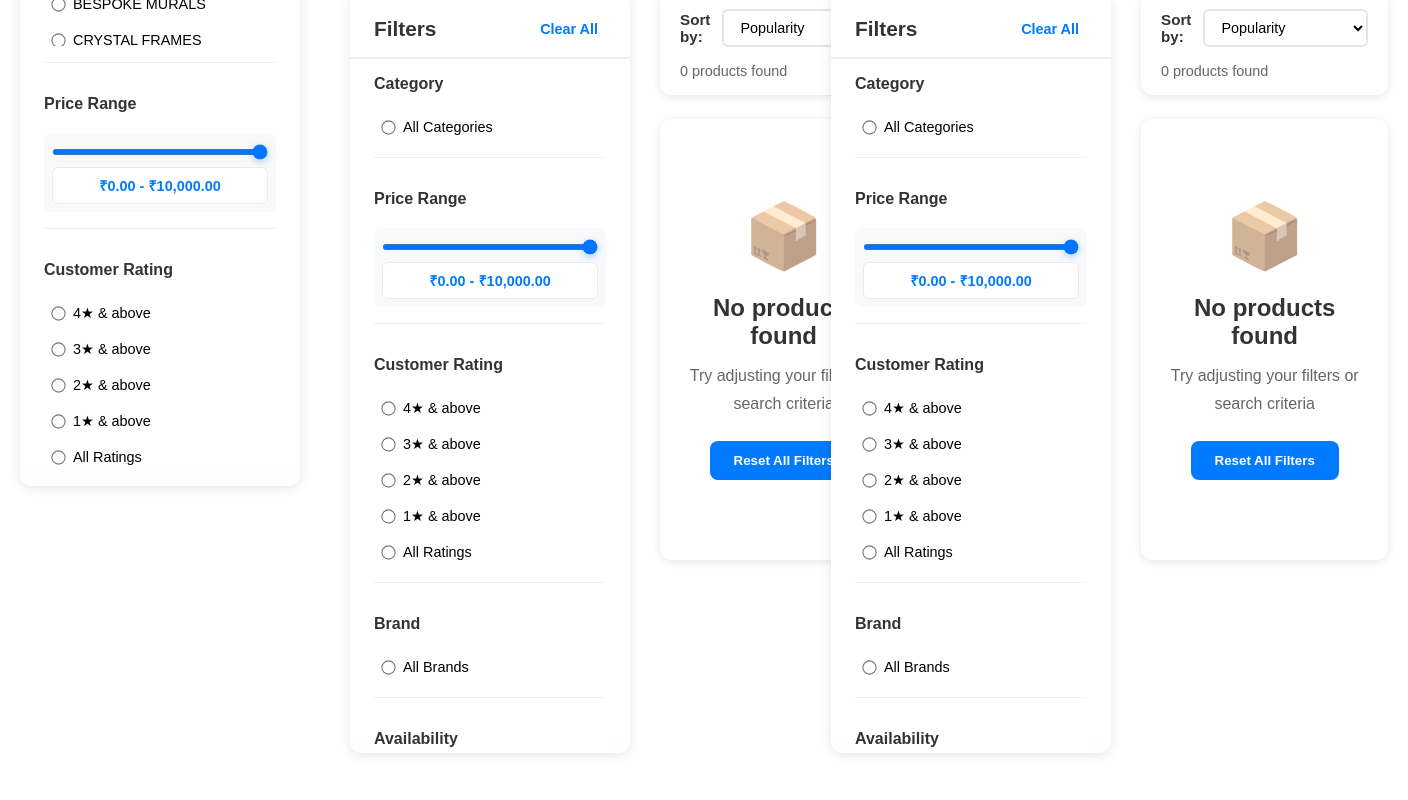
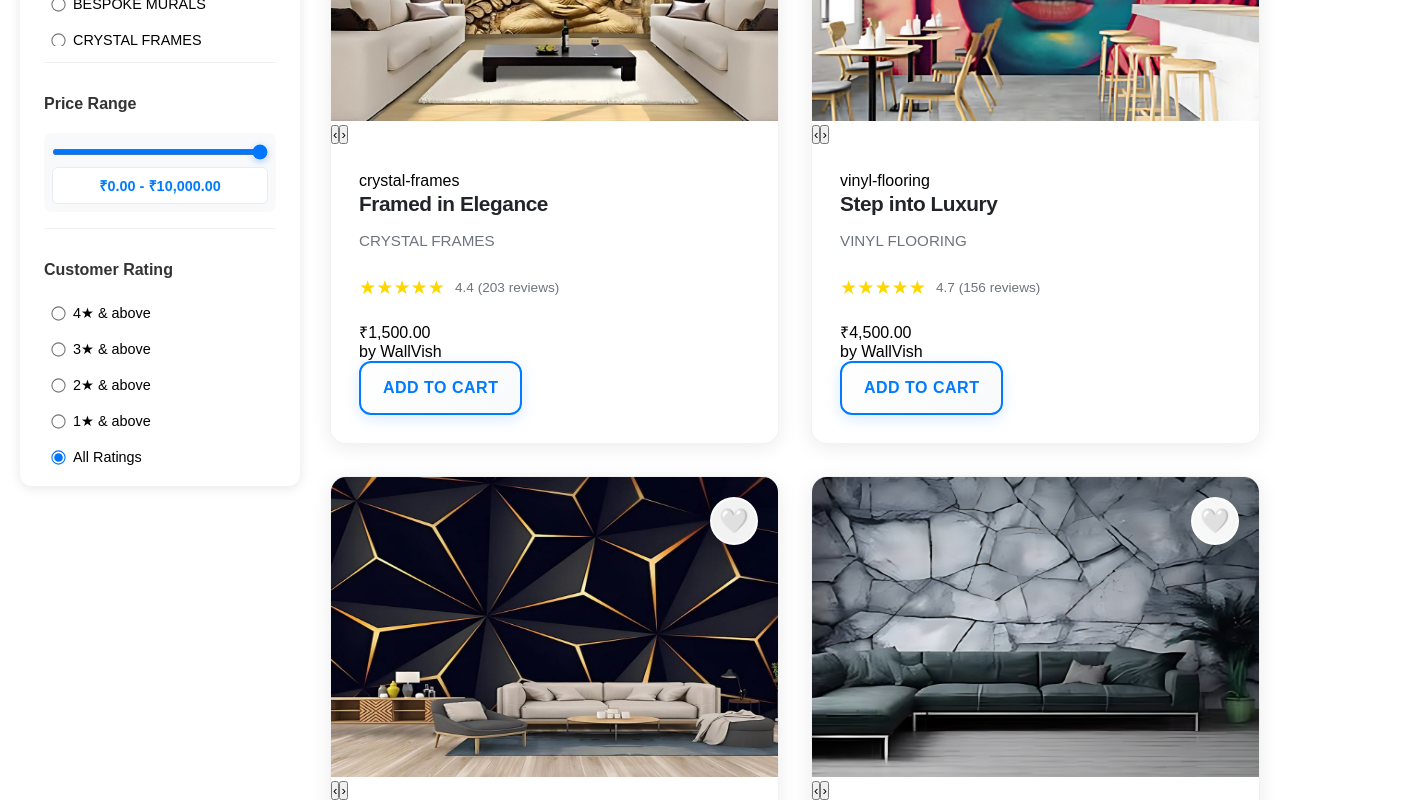
Before and after one commit to Dheeraj475/CPT_progress, a React (Vite) app: page /products in a window 1280 px wide. Shown: the part 560-1360 px from the top of the page, 1408 px wide, since content can reach past the window. Built offline with nearby package versions, Linux system fonts and the light colour scheme.

Commit message:
Fix ProductCard component

```diff
--- a/src/components/ProductCard.jsx
+++ b/src/components/ProductCard.jsx
@@ -1,105 +1,32 @@
-import React, { useState, useMemo, useEffect } from 'react';
-import { useLocation } from 'react-router-dom';
-import ProductCard from './ProductCard';
-import '../assets/ProductsPage.css';
+import React, { useState } from 'react';
+import { useNavigate } from 'react-router-dom';
+import { useCart } from '../context/CartContext';
+import '../assets/ProductCard.css';
 
-const ProductsPage = ({ allProducts }) => {
-  const location = useLocation();
-  const searchParams = new URLSearchParams(location.search);
-  const searchQuery = searchParams.get('search') || '';
+const ProductCard = ({ product }) => {
+  const navigate = useNavigate();
+  const { addToCart } = useCart();
+  const [currentImageIndex, setCurrentImageIndex] = useState(0);
+  const [isWishlisted, setIsWishlisted] = useState(false);
 
-  // ✅ Filter out undefined/null/invalid products
-  const safeProducts = Array.isArray(allProducts)
-    ? allProducts.filter(p => p && typeof p === 'object')
-    : [];
+  if (!product) {
+    return null;
+  }
 
-  const [filters, setFilters] = useState({
-    category: '',
-    priceRange: [0, 10000],
-    rating: 0,
-    brand: '',
-    inStock: false
-  });
-
-  const [sortBy, setSortBy] = useState('popularity');
-  const [currentPage, setCurrentPage] = useState(1);
-  const [showFilters, setShowFilters] = useState(false);
-  const productsPerPage = 12;
-
-  const categories = [...new Set(safeProducts.map(p => p.category))].filter(Boolean);
-  const brands = [...new Set(safeProducts.map(p => p.brand))].filter(Boolean);
-  const maxPrice = Math.max(...safeProducts.map(p => p.price || 0));
-
-  const filteredAndSortedProducts = useMemo(() => {
-    let filtered = safeProducts.filter(product => {
-      if (!product) return false;
-
-      const searchMatch =
-        !searchQuery ||
-        (product.title || '').toLowerCase().includes(searchQuery.toLowerCase()) ||
-        (product.subtitle || '').toLowerCase().includes(searchQuery.toLowerCase()) ||
-        (product.desc || '').toLowerCase().includes(searchQuery.toLowerCase()) ||
-        (product.category || '').toLowerCase().includes(searchQuery.toLowerCase());
-
-      const categoryMatch = !filters.category || product.category === filters.category;
-      const priceMatch =
-        product.price >= filters.priceRange[0] &&
-        product.price <= filters.priceRange[1];
-      const ratingMatch = product.rating >= filters.rating;
-      const brandMatch = !filters.brand || product.brand === filters.brand;
-      const stockMatch = !filters.inStock || product.inStock;
-
-      return searchMatch && categoryMatch && priceMatch && ratingMatch && brandMatch && stockMatch;
-    });
-
-    switch (sortBy) {
-      case 'price-low':
-        filtered.sort((a, b) => a.price - b.price);
-        break;
-      case 'price-high':
-        filtered.sort((a, b) => b.price - a.price);
-        break;
-      case 'rating':
-        filtered.sort((a, b) => b.rating - a.rating);
-        break;
-      case 'newest':
-        filtered.sort((a, b) => b.id - a.id);
-        break;
-      case 'popularity':
-      default:
-        filtered.sort((a, b) => b.reviews - a.reviews);
-        break;
-    }
-
-    return filtered;
-  }, [safeProducts, filters, sortBy, searchQuery]);
-
-  useEffect(() => {
-    setCurrentPage(1);
-  }, [filters, sortBy, searchQuery]);
-
-  const totalPages = Math.ceil(filteredAndSortedProducts.length / productsPerPage);
-  const startIndex = (currentPage - 1) * productsPerPage;
-  const currentProducts = filteredAndSortedProducts.slice(startIndex, startIndex + productsPerPage);
-
-  const handleFilterChange = (filterType, value) => {
-    setFilters(prev => ({
-      ...prev,
-      [filterType]: value
-    }));
-    setCurrentPage(1);
-  };
-
-  const clearAllFilters = () => {
-    setFilters({
-      category: '',
-      priceRange: [0, maxPrice],
-      rating: 0,
-      brand: '',
-      inStock: false
-    });
-    setCurrentPage(1);
-  };
+  const {
+    id,
+    title,
+    subtitle,
+    price,
+    originalPrice,
+    discount,
+    rating,
+    reviews,
+    images = [],
+    inStock = true,
+    category,
+    brand
+  } = product;
 
   const formatPrice = (price) => {
     return new Intl.NumberFormat('en-IN', {
@@ -108,229 +35,158 @@ const ProductsPage = ({ allProducts }) => {
     }).format(price);
   };
 
+  const handleAddToCart = (e) => {
+    e.stopPropagation();
+    addToCart(product);
+  };
+
+  const handleWishlistToggle = (e) => {
+    e.stopPropagation();
+    setIsWishlisted(!isWishlisted);
+  };
+
+  const handleCardClick = () => {
+    navigate(`/product/${id}`);
+  };
+
+  const handleImageNavigation = (direction, e) => {
+    e.stopPropagation();
+    if (direction === 'next') {
+      setCurrentImageIndex((prev) =>
+        prev === images.length - 1 ? 0 : prev + 1
+      );
+    } else {
+      setCurrentImageIndex((prev) =>
+        prev === 0 ? images.length - 1 : prev - 1
+      );
+    }
+  };
+
+  const renderStars = (rating) => {
+    const stars = [];
+    const fullStars = Math.floor(rating);
+    const hasHalfStar = rating % 1 !== 0;
+
+    for (let i = 0; i < fullStars; i++) {
+      stars.push(<span key={i} className="star filled">★</span>);
+    }
+
+    if (hasHalfStar) {
+      stars.push(<span key="half" className="star half">★</span>);
+    }
+
+    const remainingStars = 5 - Math.ceil(rating);
+    for (let i = 0; i < remainingStars; i++) {
+      stars.push(<span key={`empty-${i}`} className="star empty">☆</span>);
+    }
+
+    return stars;
+  };
+
   return (
-    <div className="products-page">
-      <div className="products-header">
-        <div className="breadcrumb">
-          <span>Home</span> > <span>Products</span>
-          {searchQuery && <span> > Search: "{searchQuery}"</span>}
-        </div>
-        <h1>
-          {searchQuery ? `Search Results for "${searchQuery}"` : 'All Products'}
-        </h1>
-        <p>Showing {filteredAndSortedProducts.length} of {safeProducts.length} products</p>
+    <div className="product-card" onClick={handleCardClick}>
+      <div className="product-image-container">
+        {images.length > 0 ? (
+          <>
+            <img
+              src={images[currentImageIndex]}
+              alt={title}
+              className="product-image"
+              loading="lazy"
+            />
+            {images.length > 1 && (
+              <>
+                <button
+                  className="image-nav prev"
+                  onClick={(e) => handleImageNavigation('prev', e)}
+                  aria-label="Previous image"
+                >
+                  ‹
+                </button>
+                <button
+                  className="image-nav next"
+                  onClick={(e) => handleImageNavigation('next', e)}
+                  aria-label="Next image"
+                >
+                  ›
+                </button>
+                <div className="image-indicators">
+                  {images.map((_, index) => (
+                    <span
+                      key={index}
+                      className={`indicator ${index === currentImageIndex ? 'active' : ''}`}
+                      onClick={(e) => {
+                        e.stopPropagation();
+                        setCurrentImageIndex(index);
+                      }}
+                    />
+                  ))}
+                </div>
+              </>
+            )}
+          </>
+        ) : (
+          <div className="no-image">
+            <span>No Image</span>
+          </div>
+        )}
+
+        <button
+          className={`wishlist-btn ${isWishlisted ? 'active' : ''}`}
+          onClick={handleWishlistToggle}
+          aria-label={isWishlisted ? 'Remove from wishlist' : 'Add to wishlist'}
+        >
+          {isWishlisted ? '❤️' : '🤍'}
+        </button>
+
+        {discount && (
+          <div className="discount-badge">
+            -{discount}%
+          </div>
+        )}
+
+        {!inStock && (
+          <div className="out-of-stock-overlay">
+            <span>Out of Stock</span>
+          </div>
+        )}
       </div>
 
-      <div className="products-container">
-        <button
-          className="mobile-filter-toggle"
-          onClick={() => setShowFilters(!showFilters)}
-        >
-          🔧 Filters & Sort
-        </button>
+      <div className="product-info">
+        <div className="product-category">{category}</div>
+        <h3 className="product-title">{title}</h3>
+        {subtitle && <p className="product-subtitle">{subtitle}</p>}
 
-        <div className={`filters-sidebar ${showFilters ? 'show' : ''}`}>
-          <div className="filters-header">
-            <h3>Filters</h3>
-            <button onClick={clearAllFilters} className="clear-filters">
-              Clear All
-            </button>
+        <div className="product-rating">
+          <div className="stars">
+            {renderStars(rating)}
           </div>
-
-          <div className="filters-content">
-            <div className="filter-group">
-              <h4>Category</h4>
-              <div className="filter-options">
-                <label>
-                  <input
-                    type="radio"
-                    name="category"
-                    value=""
-                    checked={filters.category === ''}
-                    onChange={(e) => handleFilterChange('category', e.target.value)}
-                  />
-                  All Categories
-                </label>
-                {categories.map(category => (
-                  <label key={category}>
-                    <input
-                      type="radio"
-                      name="category"
-                      value={category}
-                      checked={filters.category === category}
-                      onChange={(e) => handleFilterChange('category', e.target.value)}
-                    />
-                    {typeof category === 'string' ? category.replace('-', ' ').toUpperCase() : category}
-                  </label>
-                ))}
-              </div>
-            </div>
-
-            <div className="filter-group">
-              <h4>Price Range</h4>
-              <div className="price-range">
-                <input
-                  type="range"
-                  min="0"
-                  max={maxPrice}
-                  value={filters.priceRange[1]}
-                  onChange={(e) =>
-                    handleFilterChange('priceRange', [0, parseInt(e.target.value)])
-                  }
-                  className="price-slider"
-                />
-                <div className="price-display">
-                  {formatPrice(0)} - {formatPrice(filters.priceRange[1])}
-                </div>
-              </div>
-            </div>
-
-            <div className="filter-group">
-              <h4>Customer Rating</h4>
-              <div className="filter-options">
-                {[4, 3, 2, 1, 0].map(rating => (
-                  <label key={rating}>
-                    <input
-                      type="radio"
-                      name="rating"
-                      value={rating}
-                      checked={filters.rating === rating}
-                      onChange={(e) => handleFilterChange('rating', parseInt(e.target.value))}
-                    />
-                    {rating > 0 ? `${rating}★ & above` : 'All Ratings'}
-                  </label>
-                ))}
-              </div>
-            </div>
-
-            <div className="filter-group">
-              <h4>Brand</h4>
-              <div className="filter-options">
-                <label>
-                  <input
-                    type="radio"
-                    name="brand"
-                    value=""
-                    checked={filters.brand === ''}
-                    onChange={(e) => handleFilterChange('brand', e.target.value)}
-                  />
-                  All Brands
-                </label>
-                {brands.map(brand => (
-                  <label key={brand}>
-                    <input
-                      type="radio"
-                      name="brand"
-                      value={brand}
-                      checked={filters.brand === brand}
-                      onChange={(e) => handleFilterChange('brand', e.target.value)}
-                    />
-                    {brand}
-                  </label>
-                ))}
-              </div>
-            </div>
-
-            <div className="filter-group">
-              <h4>Availability</h4>
-              <label className="checkbox-label">
-                <input
-                  type="checkbox"
-                  checked={filters.inStock}
-                  onChange={(e) => handleFilterChange('inStock', e.target.checked)}
-                />
-                In Stock Only
-              </label>
-            </div>
-          </div>
+          <span className="rating-text">
+            {rating} ({reviews} reviews)
+          </span>
         </div>
 
-        <div className="products-content">
-          <div className="sort-bar">
-            <div className="sort-options">
-              <label>Sort by:</label>
-              <select
-                value={sortBy}
-                onChange={(e) => setSortBy(e.target.value)}
-                className="sort-select"
-              >
-                <option value="popularity">Popularity</option>
-                <option value="price-low">Price: Low to High</option>
-                <option value="price-high">Price: High to Low</option>
-                <option value="rating">Customer Rating</option>
-                <option value="newest">Newest First</option>
-              </select>
-            </div>
-            <div className="results-count">
-              {filteredAndSortedProducts.length} products found
-            </div>
-          </div>
-
-          {currentProducts.length === 0 ? (
-            <div className="no-products">
-              <div className="no-products-icon">📦</div>
-              <h3>No products found</h3>
-              <p>
-                {searchQuery
-                  ? `No products found for "${searchQuery}". Try adjusting your search or filters.`
-                  : 'Try adjusting your filters or search criteria'}
-              </p>
-              <button onClick={clearAllFilters} className="reset-filters-btn">
-                Reset All Filters
-              </button>
-            </div>
-          ) : (
-            <>
-              <div className="products-grid">
-                {currentProducts.map(product => (
-                  <ProductCard key={product.id} product={product} />
-                ))}
-              </div>
-
-              {totalPages > 1 && (
-                <div className="pagination">
-                  <button
-                    onClick={() => setCurrentPage(prev => Math.max(prev - 1, 1))}
-                    disabled={currentPage === 1}
-                    className="pagination-btn"
-                  >
-                    ← Previous
-                  </button>
-
-                  <div className="pagination-numbers">
-                    {Array.from({ length: totalPages }, (_, i) => i + 1).map(page => (
-                      <button
-                        key={page}
-                        onClick={() => setCurrentPage(page)}
-                        className={`pagination-number ${currentPage === page ? 'active' : ''}`}
-                      >
-                        {page}
-                      </button>
-                    ))}
-                  </div>
-
-                  <button
-                    onClick={() => setCurrentPage(prev => Math.min(prev + 1, totalPages))}
-                    disabled={currentPage === totalPages}
-                    className="pagination-btn"
-                  >
-                    Next →
-                  </button>
-                </div>
-              )}
-            </>
+        <div className="product-pricing">
+          <span className="current-price">{formatPrice(price)}</span>
+          {originalPrice && originalPrice > price && (
+            <span className="original-price">{formatPrice(originalPrice)}</span>
           )}
         </div>
+
+        {brand && <div className="product-brand">by {brand}</div>}
+
+        <div className="product-actions">
+          <button
+            className={`add-to-cart-btn ${!inStock ? 'disabled' : ''}`}
+            onClick={handleAddToCart}
+            disabled={!inStock}
+          >
+            {inStock ? 'Add to Cart' : 'Out of Stock'}
+          </button>
+        </div>
       </div>
-
-      {showFilters && (
-        <div
-          className="mobile-filter-overlay"
-          onClick={() => setShowFilters(false)}
-        />
-      )}
     </div>
   );
 };
 
-export default ProductsPage;
+export default ProductCard;
```
